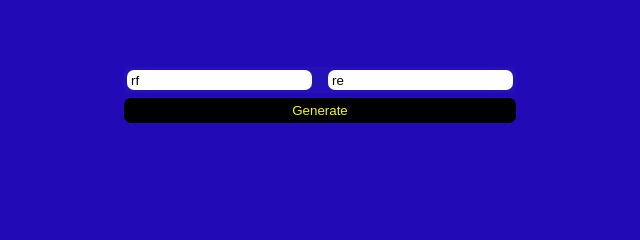
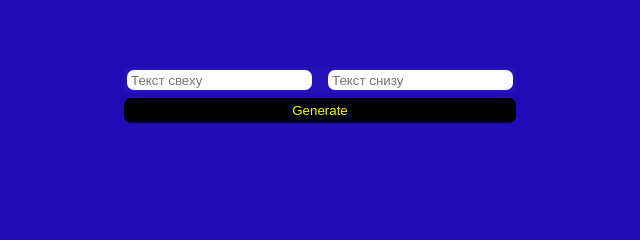
Before and after one commit to Azrail006/MemeGen, a plain HTML site: page index.html in a window 1280 px wide. Shown: the part 356-596 px from the top of the page, 320-960 px from the left. Drawn offline with Linux system fonts and the light colour scheme; no server answers.

Commit message:
generator

```diff
--- a/index.html
+++ b/index.html
@@ -21,8 +21,8 @@
 
             <div class="memgen__top">
                 <div class="inputs">
-                    <input type="text" name="topText" id="input1" class="memgen__input" placeholder="Текст свеху" value="rf">
-                    <input type="text" name="bottomText" id="input2" class="memgen__input" placeholder="Текст снизу" value="re">
+                    <input type="text" name="topText" id="input1" class="memgen__input" placeholder="Текст свеху">
+                    <input type="text" name="bottomText" id="input2" class="memgen__input" placeholder="Текст снизу">
                 </div>
                 <button class="btn">Generate</button>
             </div>
```
Also changed, not shown: 1 other file.
